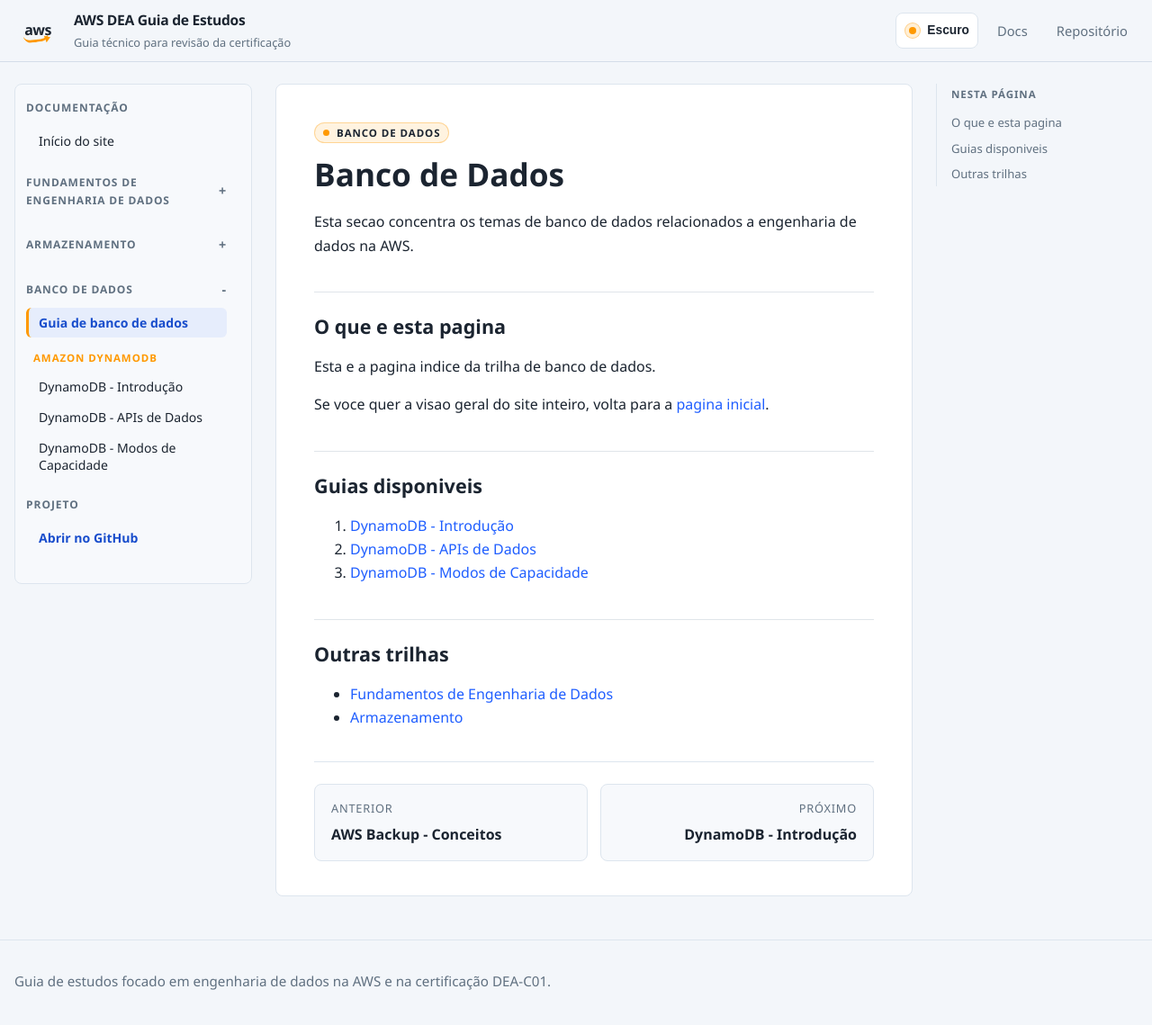
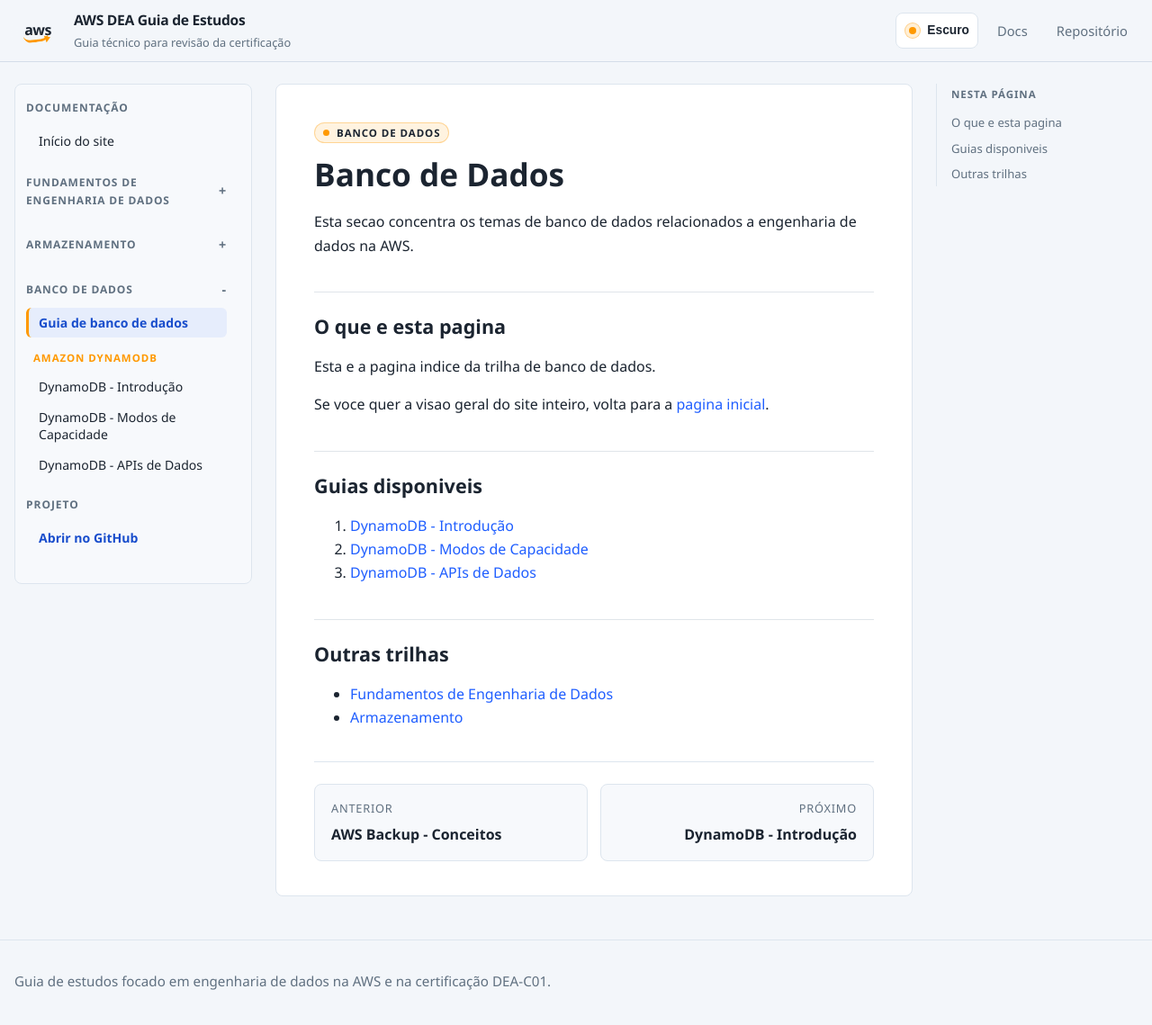
Before and after one commit to Ito-Santana/aws-dea-guia-estudos, a Jekyll site: the page built from database/index.md, in a window 1280 px wide and 1146 px high. Shown: the top 1139 px of the window at 90% size. Built offline with Jekyll 4.4.1, drawn with Linux system fonts in a browser that asks for light colours.

Commit message:
Ajusta ordem dos guias de DynamoDB

```diff
--- a/_layouts/default.html
+++ b/_layouts/default.html
@@ -85,8 +85,8 @@
               <a class="sidebar-link{% if page.url == '/database/' %} is-active{% endif %}" href="{{ '/database/' | relative_url }}">Guia de banco de dados</a>
               <p class="sidebar-subtitle">Amazon DynamoDB</p>
               <a class="sidebar-link{% if page.url == '/database/dynamodb-introducao.html' %} is-active{% endif %}" href="{{ '/database/dynamodb-introducao.html' | relative_url }}">DynamoDB - Introdução</a>
+              <a class="sidebar-link{% if page.url == '/database/dynamodb-modos-de-capacidade.html' %} is-active{% endif %}" href="{{ '/database/dynamodb-modos-de-capacidade.html' | relative_url }}">DynamoDB - Modos de Capacidade</a>
               <a class="sidebar-link{% if page.url == '/database/dynamodb-apis.html' %} is-active{% endif %}" href="{{ '/database/dynamodb-apis.html' | relative_url }}">DynamoDB - APIs de Dados</a>
-              <a class="sidebar-link{% if page.url == '/database/dynamodb-modos-de-capacidade.html' %} is-active{% endif %}" href="{{ '/database/dynamodb-modos-de-capacidade.html' | relative_url }}">DynamoDB - Modos de Capacidade</a>
             </div>
           </details>
 
@@ -242,16 +242,16 @@
               {% when '/database/dynamodb-introducao.html' %}
                 {% assign prev_url = '/database/' %}
                 {% assign prev_title = 'Guia de banco de dados' %}
+                {% assign next_url = '/database/dynamodb-modos-de-capacidade.html' %}
+                {% assign next_title = 'DynamoDB - Modos de Capacidade' %}
+              {% when '/database/dynamodb-modos-de-capacidade.html' %}
+                {% assign prev_url = '/database/dynamodb-introducao.html' %}
+                {% assign prev_title = 'DynamoDB - Introdução' %}
                 {% assign next_url = '/database/dynamodb-apis.html' %}
                 {% assign next_title = 'DynamoDB - APIs de Dados' %}
               {% when '/database/dynamodb-apis.html' %}
-                {% assign prev_url = '/database/dynamodb-introducao.html' %}
-                {% assign prev_title = 'DynamoDB - Introdução' %}
-                {% assign next_url = '/database/dynamodb-modos-de-capacidade.html' %}
-                {% assign next_title = 'DynamoDB - Modos de Capacidade' %}
-              {% when '/database/dynamodb-modos-de-capacidade.html' %}
-                {% assign prev_url = '/database/dynamodb-apis.html' %}
-                {% assign prev_title = 'DynamoDB - APIs de Dados' %}
+                {% assign prev_url = '/database/dynamodb-modos-de-capacidade.html' %}
+                {% assign prev_title = 'DynamoDB - Modos de Capacidade' %}
               {% endcase %}
 
             {% if prev_url != '' or next_url != '' %}
--- a/database/index.md
+++ b/database/index.md
@@ -17,8 +17,8 @@ Se voce quer a visao geral do site inteiro, volta para a [pagina inicial](/).
 ## Guias disponiveis
 
 1. [DynamoDB - Introdução](./dynamodb-introducao.html)
-2. [DynamoDB - APIs de Dados](./dynamodb-apis.html)
-3. [DynamoDB - Modos de Capacidade](./dynamodb-modos-de-capacidade.html)
+2. [DynamoDB - Modos de Capacidade](./dynamodb-modos-de-capacidade.html)
+3. [DynamoDB - APIs de Dados](./dynamodb-apis.html)
 
 ## Outras trilhas
 
```
